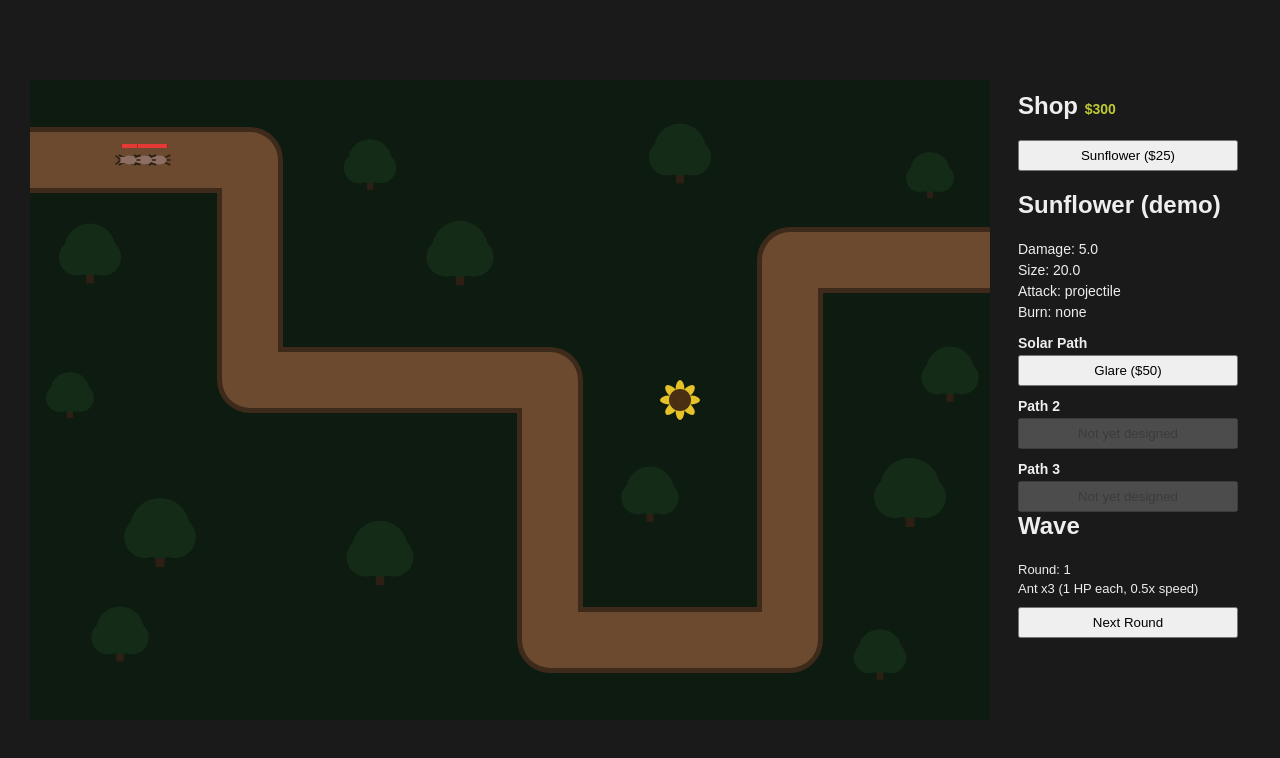
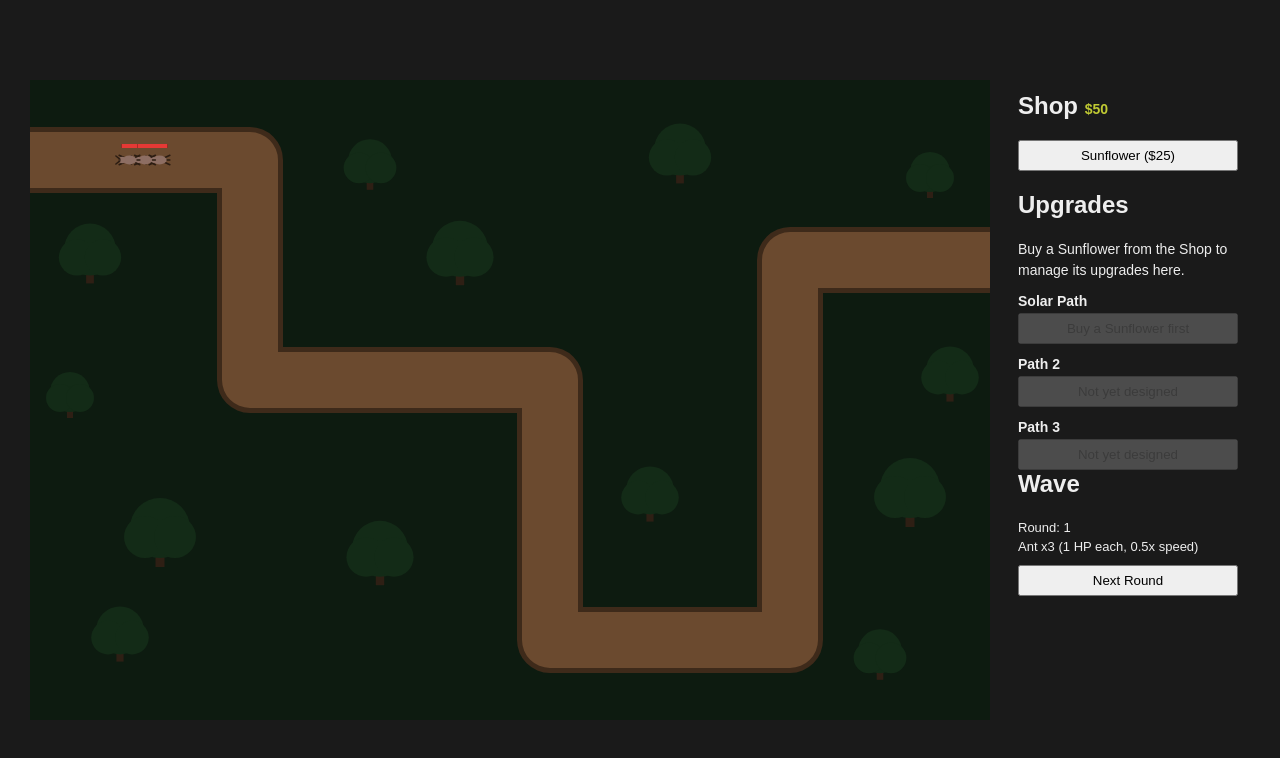
Before and after one commit to mkrauklis/bug-tower-defense, a plain HTML site: page index.html in a window 1280 px wide. Drawn offline with Linux system fonts and the light colour scheme.

Commit message:
Remove free starting tower; $50 start; kill bounties
game.js: no tower is pre-placed on the map anymore — `sunflower`
starts null and the Upgrades panel shows a placeholder until the
player buys one. The first Sunflower purchased from the Shop becomes
that tracked, upgradeable tower (there's still no per-tower selection
UI, so this is a simplification); every purchase after that goes into
placedTowers as a plain attacking tower. Starting money corrected
from the placeholder 300 to 50.

js/enemies.js: ENEMY_TYPES/BOSS_TYPES each gain a generic `bounty`
field (Ant $2, Worm $5, Tiny Isopod $10, Giant Beetle $50), carried
through generateWave/spawnWave onto enemy instances. updateEnemies
now returns the enemies that died this frame (health <= 0) separately
from ones that merely reached the goal, since only real kills should
pay out; game.js sums their bounty into money and refreshes the Shop
display.

Verified: fresh load shows an empty map and $50; buying the first
Sunflower deducts $25 and makes it the Upgrades-tracked tower; a
second purchase deducts $25 and attacks independently without
touching the first tower; killing 3 Ants paid out $6 ($2 each) and
the Shop's money readout updated live.

Co-Authored-By: Claude Sonnet 5 <noreply@anthropic.com>

```diff
--- a/index.html
+++ b/index.html
@@ -14,7 +14,7 @@
       <h2>Shop <span id="money"></span></h2>
       <div id="shop-list"></div>
 
-      <h2>Sunflower (demo)</h2>
+      <h2>Upgrades</h2>
       <div id="stats"></div>
 
       <div class="path" id="path-0">
--- a/js/enemies.js
+++ b/js/enemies.js
@@ -10,10 +10,12 @@
 
 const BASE_SPEED = 60; // px/second
 
+// `bounty` is the money awarded when the enemy dies (health hits 0, not
+// when it reaches the goal) — generic per enemy type, not hardcoded per-kill.
 const ENEMY_TYPES = {
-  ant: { name: 'Ant', speedMultiplier: 0.5, health: 1, color: '#8d6e63', radius: 8 },
-  worm: { name: 'Worm', speedMultiplier: 0.6, health: 5, color: '#c0ca33', radius: 10 },
-  tinyIsopod: { name: 'Tiny Isopod', speedMultiplier: 0.7, health: 10, color: '#78909c', radius: 12 },
+  ant: { name: 'Ant', speedMultiplier: 0.5, health: 1, color: '#8d6e63', radius: 8, bounty: 2 },
+  worm: { name: 'Worm', speedMultiplier: 0.6, health: 5, color: '#c0ca33', radius: 10, bounty: 5 },
+  tinyIsopod: { name: 'Tiny Isopod', speedMultiplier: 0.7, health: 10, color: '#78909c', radius: 12, bounty: 10 },
 };
 
 // Intro/difficulty order. Also gates which enemy types are unlocked at a
@@ -23,7 +25,7 @@ const ENEMY_ORDER = ['ant', 'worm', 'tinyIsopod'];
 // Bosses, keyed by boss tier (tier 1 = round 25, tier 2 = round 50, ...).
 // Only tier 1 is designed so far — add more tiers here as they're designed.
 const BOSS_TYPES = {
-  1: { name: 'Giant Beetle', speedMultiplier: 0.4, health: 50, color: '#4e342e', radius: 18 },
+  1: { name: 'Giant Beetle', speedMultiplier: 0.4, health: 50, color: '#4e342e', radius: 18, bounty: 50 },
 };
 
 const BOSS_INTERVAL = 25;
@@ -57,7 +59,7 @@ function getRoundScaling(round) {
 }
 
 // Builds this round's wave as a composition list:
-// { enemyKey, name, color, radius, count, health, speedMultiplier, isBoss }
+// { enemyKey, name, color, radius, count, health, speedMultiplier, isBoss, bounty }
 function generateWave(round) {
   if (isBossRound(round)) {
     const boss = getBossForRound(round);
@@ -71,6 +73,7 @@ function generateWave(round) {
         health: boss.health,
         speedMultiplier: boss.speedMultiplier,
         isBoss: true,
+        bounty: boss.bounty,
       },
     ];
   }
@@ -89,6 +92,7 @@ function generateWave(round) {
       health: Math.round(type.health * scaling.healthMultiplier),
       speedMultiplier: type.speedMultiplier,
       isBoss: false,
+      bounty: type.bounty,
     };
   });
 }
@@ -111,6 +115,7 @@ function spawnWave(composition) {
         health: entry.health,
         speed: BASE_SPEED * entry.speedMultiplier,
         isBoss: entry.isBoss,
+        bounty: entry.bounty,
         waypointIndex: 0,
         x: MAP_PATH_WAYPOINTS[0].x,
         y: MAP_PATH_WAYPOINTS[0].y,
@@ -181,11 +186,17 @@ function updateEnemies(deltaSeconds) {
     }
   });
 
+  // Enemies that died this frame (for bounty payout) — distinct from ones
+  // that merely reached the final waypoint, which pay no bounty.
+  const killed = activeEnemies.filter((enemy) => enemy.health <= 0);
+
   // Drop enemies that died or reached the final waypoint (the base/goal,
   // for now — there's no base-health/lose-condition system yet).
   activeEnemies = activeEnemies.filter(
     (enemy) => enemy.health > 0 && enemy.waypointIndex < MAP_PATH_WAYPOINTS.length - 1
   );
+
+  return killed;
 }
 
 // Simple, distinguishable silhouettes per enemy type — canvas primitives
--- a/js/game.js
+++ b/js/game.js
@@ -1,22 +1,18 @@
 const canvas = document.getElementById('game');
 const ctx = canvas.getContext('2d');
 
-const sunflower = createTower('sunflower');
+// No tower starts on the map — the player buys their first one from the
+// Shop. Whichever Sunflower they place first becomes the one tracked by
+// the Upgrades panel below (there's no per-tower selection UI yet, so this
+// is a simplification: only that first Sunflower is upgradeable for now).
+let sunflower = null;
 
 let round = 1;
 let currentWave = generateWave(round);
 spawnWave(currentWave);
 
-// Fixed demo spot on the forest floor, off the dirt path, for the
-// upgrade-testing Sunflower below — separate from the shop/placement
-// economy, which places its own independent towers.
-const SUNFLOWER_DEMO_X = 650;
-const SUNFLOWER_DEMO_Y = 320;
-
-// Starting money — a baseline pick (within the $200-$500 range suggested):
-// enough to place several Sunflowers before needing more, not balanced/tuned.
-const STARTING_MONEY = 300;
-let money = STARTING_MONEY;
+// Starting money — $50.
+let money = 50;
 
 // Buyable towers. Scaffolded as a list so more towers can be added later;
 // only the Sunflower is a real purchasable option for now.
@@ -44,8 +40,13 @@ function updateTowerAttack(tower, x, y, deltaSeconds) {
 }
 
 function update(deltaSeconds) {
-  updateEnemies(deltaSeconds);
-  updateTowerAttack(sunflower, SUNFLOWER_DEMO_X, SUNFLOWER_DEMO_Y, deltaSeconds);
+  const killedEnemies = updateEnemies(deltaSeconds);
+  if (killedEnemies.length > 0) {
+    money += killedEnemies.reduce((sum, enemy) => sum + enemy.bounty, 0);
+    renderShop();
+  }
+
+  if (sunflower) updateTowerAttack(sunflower, sunflower.x, sunflower.y, deltaSeconds);
   placedTowers.forEach((tower) => updateTowerAttack(tower, tower.x, tower.y, deltaSeconds));
 }
 
@@ -65,7 +66,7 @@ function drawTowerWithRay(tower, x, y) {
 function render() {
   renderMap(ctx, canvas);
 
-  drawTowerWithRay(sunflower, SUNFLOWER_DEMO_X, SUNFLOWER_DEMO_Y);
+  if (sunflower) drawTowerWithRay(sunflower, sunflower.x, sunflower.y);
   placedTowers.forEach((tower) => drawTowerWithRay(tower, tower.x, tower.y));
 
   renderEnemies(ctx);
@@ -81,6 +82,15 @@ function render() {
 
 function renderPanel() {
   const statsEl = document.getElementById('stats');
+
+  if (!sunflower) {
+    statsEl.innerHTML = 'Buy a Sunflower from the Shop to manage its upgrades here.';
+    const path0Btn = document.querySelector('button[data-path="0"]');
+    path0Btn.disabled = true;
+    path0Btn.textContent = 'Buy a Sunflower first';
+    return;
+  }
+
   statsEl.innerHTML = `
     Damage: ${sunflower.stats.damage.toFixed(1)}<br>
     Size: ${sunflower.stats.size.toFixed(1)}<br>
@@ -158,9 +168,15 @@ canvas.addEventListener('click', (event) => {
   const tower = createTower(selectedShopItem.typeKey);
   tower.x = x;
   tower.y = y;
-  placedTowers.push(tower);
+
+  if (!sunflower && selectedShopItem.typeKey === 'sunflower') {
+    sunflower = tower;
+    renderPanel();
+  } else {
+    placedTowers.push(tower);
+  }
+
   money -= selectedShopItem.cost;
-
   renderShop();
 });
 
```
